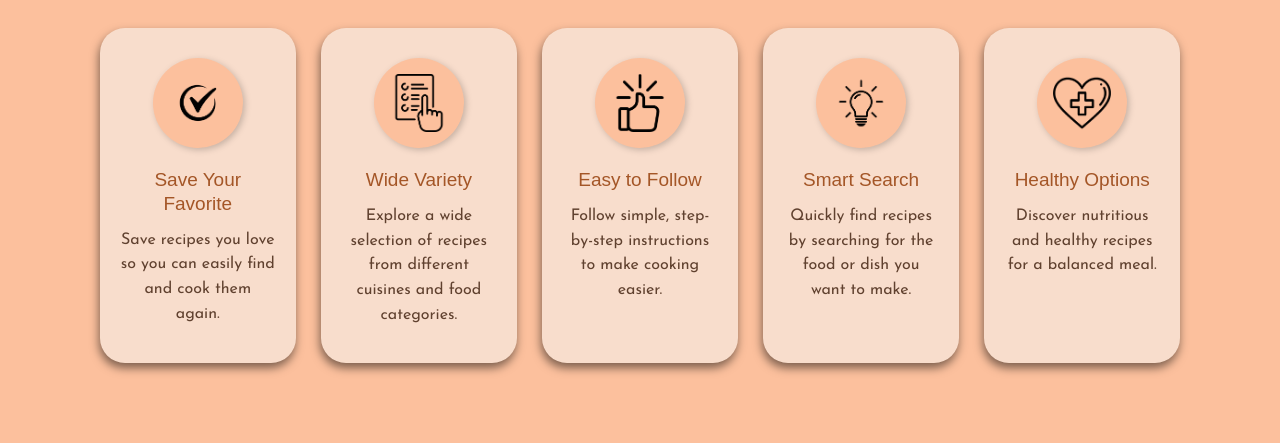
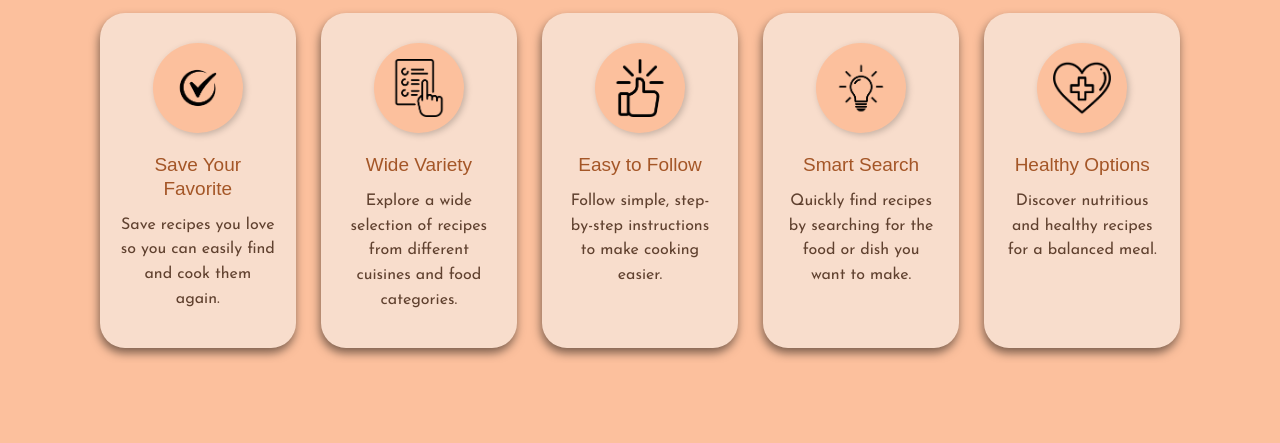
Before and after one commit to RJCed/Kaint-Decide, a plain HTML site: page about.html in a window 1280 px wide. Shown: the part 569-1012 px from the top of the page. After the commit the page ends 932 px from the top, so only its background shows below. Drawn offline with nearby package versions, Linux system fonts and the light colour scheme; a web font is replaced by a local one.

Commit message:
add margin proper

```diff
--- a/styles/about.css
+++ b/styles/about.css
@@ -1,6 +1,6 @@
 /* ------------------ WHY CHOOSE ------------------ */
 .why {
-    padding: 60px 100px 80px;
+    padding: 45px 100px 15px;
     text-align: center;
 }
 
```
Also changed, not shown: about.html (indentation only).
